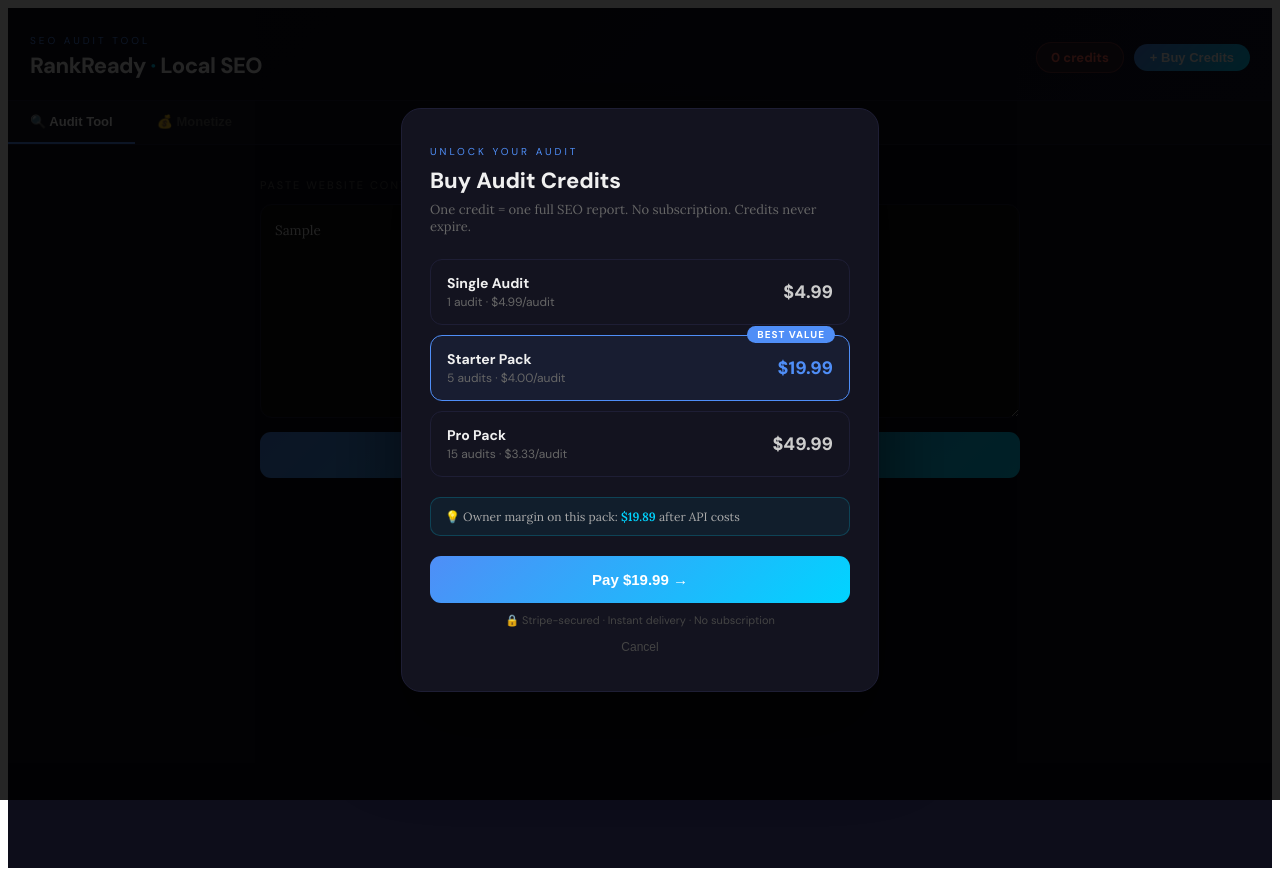
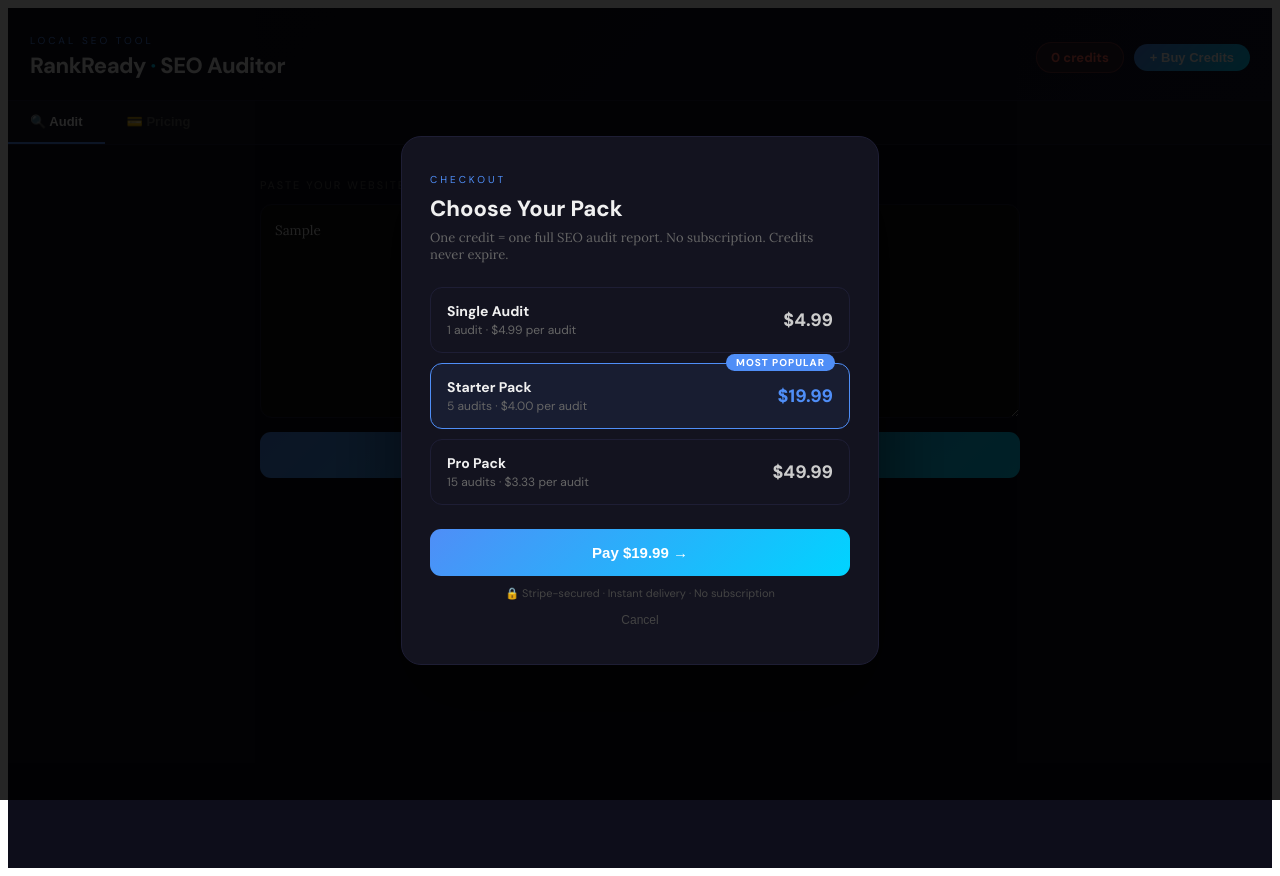
Before and after one commit to wnyseoaudits/SEOAudit, a React (Vite) app: page / in a window 1280 px wide. Both pictures are taken after typing "Sample" into the empty fields and a click on the button "+ Buy Credits". Built offline with nearby package versions, Linux system fonts and the light colour scheme.

Commit message:
Enhance pricing plans with descriptions and defaults
Updated pricing structure to include descriptions for each plan and modified the PurchaseModal to accept a default plan. Adjusted UI elements for better clarity and user experience.

```diff
--- a/src/App.jsx
+++ b/src/App.jsx
@@ -1,11 +1,10 @@
 import { useState, useEffect } from "react";
 
 const PRICING = {
-  single:  { audits: 1,  price: 4.99,  label: "Single Audit",  popular: false },
-  starter: { audits: 5,  price: 19.99, label: "Starter Pack",  popular: true  },
-  pro:     { audits: 15, price: 49.99, label: "Pro Pack",       popular: false },
+  single:  { audits: 1,  price: 4.99,  label: "Single Audit",  desc: "Try it out", popular: false },
+  starter: { audits: 5,  price: 19.99, label: "Starter Pack",  desc: "Most popular", popular: true  },
+  pro:     { audits: 15, price: 49.99, label: "Pro Pack",       desc: "Best value", popular: false },
 };
-const COST_PER_AUDIT_CENTS = 2;
 
 const BLUE = "#4f8ef7";
 const CYAN = "#00d4ff";
@@ -81,8 +80,8 @@
   );
 }
 
-function PurchaseModal({ onClose, onPurchase }) {
-  const [selected, setSelected] = useState("starter");
+function PurchaseModal({ onClose, onPurchase, defaultPlan }) {
+  const [selected, setSelected] = useState(defaultPlan || "starter");
   const [loading, setLoading] = useState(false);
   const [done, setDone] = useState(false);
 
@@ -97,7 +96,6 @@
   };
 
   const pkg = PRICING[selected];
-  const margin = (pkg.price - (pkg.audits * COST_PER_AUDIT_CENTS / 100)).toFixed(2);
 
   return (
     <div style={{
@@ -114,16 +112,16 @@
           <div style={{ textAlign:"center", padding:"20px 0" }}>
             <div style={{ fontSize:48, marginBottom:12 }}>✓</div>
             <div style={{ fontSize:20, fontWeight:700, color:CYAN }}>Credits Added!</div>
-            <div style={{ fontSize:13, color:"#666", marginTop:8 }}>Redirecting…</div>
+            <div style={{ fontSize:13, color:"#666", marginTop:8 }}>You're ready to audit.</div>
           </div>
         ) : (
           <>
-            <div style={{ fontSize:10, letterSpacing:3, color:BLUE, textTransform:"uppercase", marginBottom:8 }}>Unlock Your Audit</div>
-            <h2 style={{ margin:"0 0 6px", fontSize:22, fontWeight:800 }}>Buy Audit Credits</h2>
+            <div style={{ fontSize:10, letterSpacing:3, color:BLUE, textTransform:"uppercase", marginBottom:8 }}>Checkout</div>
+            <h2 style={{ margin:"0 0 6px", fontSize:22, fontWeight:800 }}>Choose Your Pack</h2>
             <p style={{ margin:"0 0 24px", fontSize:13, color:"#666", fontFamily:"'Lora',serif" }}>
-              One credit = one full SEO report. No subscription. Credits never expire.
+              One credit = one full SEO audit report. No subscription. Credits never expire.
             </p>
-            <div style={{ display:"flex", flexDirection:"column", gap:10, marginBottom:20 }}>
+            <div style={{ display:"flex", flexDirection:"column", gap:10, marginBottom:24 }}>
               {Object.entries(PRICING).map(([key, p]) => (
                 <div key={key} onClick={() => setSelected(key)} style={{
                   border:`1.5px solid ${selected===key ? BLUE : BORDER}`,
@@ -136,13 +134,13 @@
                       position:"absolute", top:-10, right:14,
                       background:BLUE, color:"#fff", fontSize:10,
                       padding:"2px 10px", borderRadius:20, letterSpacing:1, fontWeight:700
-                    }}>BEST VALUE</div>
+                    }}>MOST POPULAR</div>
                   )}
                   <div style={{ display:"flex", justifyContent:"space-between", alignItems:"center" }}>
                     <div>
                       <div style={{ fontWeight:700, fontSize:14 }}>{p.label}</div>
                       <div style={{ fontSize:12, color:"#666", marginTop:2 }}>
-                        {p.audits} audit{p.audits>1?"s":""} · ${(p.price/p.audits).toFixed(2)}/audit
+                        {p.audits} audit{p.audits>1?"s":""} · ${(p.price/p.audits).toFixed(2)} per audit
                       </div>
                     </div>
                     <div style={{ fontWeight:800, fontSize:18, color: selected===key ? BLUE : "#ccc" }}>
@@ -151,13 +149,6 @@
                   </div>
                 </div>
               ))}
-            </div>
-            <div style={{
-              background:"rgba(0,212,255,0.06)", border:`1px solid ${CYAN}33`,
-              borderRadius:10, padding:"11px 14px", marginBottom:20,
-              fontSize:12, color:"#aaa", fontFamily:"'Lora',serif"
-            }}>
-              💡 Owner margin on this pack: <strong style={{color:CYAN}}>${margin}</strong> after API costs
             </div>
             <button onClick={handleBuy} disabled={loading} style={{
               width:"100%", background:`linear-gradient(135deg,${BLUE},${CYAN})`,
@@ -187,6 +178,7 @@
   const [loading, setLoading] = useState(false);
   const [error, setError] = useState(null);
   const [showPaywall, setShowPaywall] = useState(false);
+  const [defaultPlan, setDefaultPlan] = useState("starter");
   const [tab, setTab] = useState("audit");
 
   useEffect(() => { setCreditsState(getCredits()); }, []);
@@ -219,6 +211,8 @@
   const grade = s => s>=85?"Excellent":s>=70?"Good":s>=55?"Fair":s>=40?"Poor":"Critical";
   const gColor = s => s>=75?CYAN:s>=50?"#f7c948":"#f75f4f";
 
+  const openCheckout = (plan) => { setDefaultPlan(plan); setShowPaywall(true); };
+
   return (
     <div style={{ minHeight:"100vh", background:DARK, color:"#f0f0f0", fontFamily:"'DM Sans',sans-serif", paddingBottom:60 }}>
       <link href="https://fonts.googleapis.com/css2?family=DM+Sans:wght@400;500;700;800&family=Lora:ital,wght@0,400;0,600;1,400&display=swap" rel="stylesheet"/>
@@ -230,9 +224,9 @@
         display:"flex", alignItems:"center", justifyContent:"space-between", flexWrap:"wrap", gap:12
       }}>
         <div>
-          <div style={{ fontSize:10, letterSpacing:3, color:BLUE, textTransform:"uppercase", marginBottom:4 }}>SEO Audit Tool</div>
+          <div style={{ fontSize:10, letterSpacing:3, color:BLUE, textTransform:"uppercase", marginBottom:4 }}>Local SEO Tool</div>
           <h1 style={{ margin:0, fontSize:22, fontWeight:800, letterSpacing:-0.5 }}>
-            RankReady <span style={{color:CYAN}}>·</span> Local SEO
+            RankReady <span style={{color:CYAN}}>·</span> SEO Auditor
           </h1>
         </div>
         <div style={{ display:"flex", alignItems:"center", gap:10 }}>
@@ -242,7 +236,7 @@
             borderRadius:20, padding:"6px 14px", fontSize:13, fontWeight:700,
             color:credits>0?CYAN:"#f75f4f"
           }}>{credits} credit{credits!==1?"s":""}</div>
-          <button onClick={()=>setShowPaywall(true)} style={{
+          <button onClick={()=>openCheckout("starter")} style={{
             background:`linear-gradient(135deg,${BLUE},${CYAN})`,
             border:"none", borderRadius:20, padding:"6px 16px",
             color:"#fff", fontSize:13, fontWeight:700, cursor:"pointer"
@@ -252,7 +246,7 @@
 
       {/* Tabs */}
       <div style={{ display:"flex", borderBottom:`1px solid ${BORDER}`, background:CARD }}>
-        {[["audit","🔍 Audit Tool"],["monetize","💰 Monetize"]].map(([key,label])=>(
+        {[["audit","🔍 Audit"],["pricing","💳 Pricing"]].map(([key,label])=>(
           <button key={key} onClick={()=>setTab(key)} style={{
             padding:"13px 22px", background:"none", border:"none",
             borderBottom:`2px solid ${tab===key?BLUE:"transparent"}`,
@@ -264,12 +258,15 @@
 
       <div style={{ maxWidth:760, margin:"0 auto", padding:"0 18px" }}>
 
+        {/* ── AUDIT TAB ── */}
         {tab==="audit" && (
           <>
             <div style={{ marginTop:28 }}>
-              <label style={{ fontSize:11, color:"#555", letterSpacing:2, textTransform:"uppercase" }}>Paste Website Content</label>
+              <label style={{ fontSize:11, color:"#555", letterSpacing:2, textTransform:"uppercase" }}>
+                Paste Your Website Content
+              </label>
               <textarea value={content} onChange={e=>setContent(e.target.value)}
-                placeholder="Paste homepage, service page, blog post, or about page here…"
+                placeholder="Paste your homepage, service page, blog post, or about page here…"
                 rows={8} style={{
                   display:"block", width:"100%", boxSizing:"border-box", marginTop:10,
                   background:"#111", border:`1px solid ${BORDER}`, borderRadius:12,
@@ -287,12 +284,12 @@
                 color:"#fff", fontSize:14, fontWeight:800,
                 cursor:loading?"not-allowed":"pointer", opacity:loading?0.7:1
               }}>
-                {loading?"Analyzing…":credits>0?`Run SEO Audit (uses 1 credit) →`:"Buy Credits to Audit →"}
+                {loading?"Analyzing your content…":credits>0?`Run SEO Audit — 1 Credit →`:"Buy Credits to Get Started →"}
               </button>
               {credits===0&&!loading&&(
                 <p style={{ textAlign:"center", fontSize:12, color:"#444", marginTop:10, fontFamily:"'Lora',serif" }}>
-                  <span onClick={()=>setShowPaywall(true)} style={{ color:BLUE, cursor:"pointer", textDecoration:"underline" }}>
-                    Get started from $4.99
+                  <span onClick={()=>setTab("pricing")} style={{ color:BLUE, cursor:"pointer", textDecoration:"underline" }}>
+                    View pricing — starting at $4.99
                   </span>
                 </p>
               )}
@@ -300,6 +297,7 @@
 
             {result && (
               <div style={{ marginTop:36 }}>
+                {/* Score */}
                 <div style={{
                   background:CARD, border:`1px solid ${BORDER}`, borderRadius:16,
                   padding:"26px 22px", display:"flex", gap:22, alignItems:"center",
@@ -323,11 +321,13 @@
                   </div>
                 </div>
 
+                {/* Bars */}
                 <div style={{ background:CARD, border:`1px solid ${BORDER}`, borderRadius:16, padding:"22px", marginBottom:16 }}>
                   <div style={{ fontSize:10, color:"#444", letterSpacing:2, textTransform:"uppercase", marginBottom:16 }}>Score Breakdown</div>
                   {Object.values(result.dimensions).map(d=><Bar key={d.label} label={d.label} score={d.score}/>)}
                 </div>
 
+                {/* Critical */}
                 {result.criticalIssues?.length>0&&(
                   <div style={{ background:"rgba(247,95,79,0.06)", border:"1px solid #f75f4f44", borderRadius:16, padding:"22px", marginBottom:16 }}>
                     <div style={{ fontSize:10, color:"#f75f4f", letterSpacing:2, textTransform:"uppercase", marginBottom:12 }}>⚠ Critical Issues</div>
@@ -335,6 +335,7 @@
                   </div>
                 )}
 
+                {/* Quick Wins + Strategic */}
                 <div style={{ display:"grid", gridTemplateColumns:"1fr 1fr", gap:14, marginBottom:16 }}>
                   <div style={{ background:CARD, border:`1px solid ${BORDER}`, borderRadius:16, padding:"22px" }}>
                     <div style={{ fontSize:10, color:CYAN, letterSpacing:2, textTransform:"uppercase", marginBottom:12 }}>✦ Quick Wins</div>
@@ -346,6 +347,7 @@
                   </div>
                 </div>
 
+                {/* Keywords */}
                 <div style={{ background:CARD, border:`1px solid ${BORDER}`, borderRadius:16, padding:"22px", marginBottom:16 }}>
                   <div style={{ fontSize:10, color:"#aaa", letterSpacing:2, textTransform:"uppercase", marginBottom:14 }}>🎯 Target Keywords</div>
                   <div style={{ display:"flex", flexWrap:"wrap", gap:8 }}>
@@ -364,102 +366,99 @@
           </>
         )}
 
-        {tab==="monetize" && (
+        {/* ── PRICING TAB ── */}
+        {tab==="pricing" && (
           <div style={{ marginTop:28 }}>
-            <div style={{ fontSize:10, color:BLUE, letterSpacing:3, textTransform:"uppercase", marginBottom:8 }}>Business Model</div>
-            <h2 style={{ margin:"0 0 6px", fontSize:22, fontWeight:800 }}>How to Monetize This</h2>
-            <p style={{ margin:"0 0 28px", fontSize:13, color:"#666", fontFamily:"'Lora',serif" }}>
-              You built it. Here's how to turn it into real revenue.
-            </p>
-
-            {/* Unit economics */}
-            <div style={{ background:CARD, border:`1px solid ${BORDER}`, borderRadius:16, padding:"24px", marginBottom:16 }}>
-              <div style={{ fontSize:10, color:CYAN, letterSpacing:2, textTransform:"uppercase", marginBottom:16 }}>Unit Economics (Per Pack Sold)</div>
-              <div style={{ display:"grid", gridTemplateColumns:"repeat(3,1fr)", gap:12 }}>
-                {Object.entries(PRICING).map(([key,pkg])=>{
-                  const cost = pkg.audits * COST_PER_AUDIT_CENTS / 100;
-                  const margin = pkg.price - cost;
-                  const pct = Math.round((margin/pkg.price)*100);
-                  return (
-                    <div key={key} style={{ background:G, borderRadius:12, padding:"18px 12px", textAlign:"center" }}>
-                      <div style={{ fontSize:11, color:"#555", marginBottom:7 }}>{pkg.label}</div>
-                      <div style={{ fontSize:20, fontWeight:800, color:CYAN }}>${pkg.price}</div>
-                      <div style={{ fontSize:11, color:"#444", margin:"5px 0" }}>API cost ~${cost.toFixed(2)}</div>
-                      <div style={{ fontSize:14, fontWeight:700, color:"#7af77a" }}>${margin.toFixed(2)} profit</div>
-                      <div style={{ fontSize:11, color:"#555", marginTop:3 }}>{pct}% gross margin</div>
-                    </div>
-                  );
-                })}
-              </div>
+            <div style={{ textAlign:"center", marginBottom:32 }}>
+              <div style={{ fontSize:10, color:BLUE, letterSpacing:3, textTransform:"uppercase", marginBottom:8 }}>Simple Pricing</div>
+              <h2 style={{ margin:"0 0 10px", fontSize:26, fontWeight:800 }}>Pay Per Audit. No Subscription.</h2>
+              <p style={{ margin:0, fontSize:14, color:"#666", fontFamily:"'Lora',serif" }}>
+                Buy a pack of credits and use them whenever you need. Credits never expire.
+              </p>
             </div>
 
-            {/* GTM */}
+            {/* Pricing cards */}
+            <div style={{ display:"grid", gridTemplateColumns:"repeat(auto-fit,minmax(200px,1fr))", gap:16, marginBottom:32 }}>
+              {Object.entries(PRICING).map(([key,pkg])=>(
+                <div key={key} style={{
+                  background: pkg.popular ? `linear-gradient(135deg,${G},#1e1e3a)` : CARD,
+                  border:`1.5px solid ${pkg.popular?BLUE:BORDER}`,
+                  borderRadius:16, padding:"28px 22px", position:"relative",
+                  textAlign:"center"
+                }}>
+                  {pkg.popular && (
+                    <div style={{
+                      position:"absolute", top:-12, left:"50%", transform:"translateX(-50%)",
+                      background:BLUE, color:"#fff", fontSize:10,
+                      padding:"3px 14px", borderRadius:20, letterSpacing:1, fontWeight:700,
+                      whiteSpace:"nowrap"
+                    }}>MOST POPULAR</div>
+                  )}
+                  <div style={{ fontSize:13, color:"#888", marginBottom:6 }}>{pkg.label}</div>
+                  <div style={{ fontSize:36, fontWeight:800, color:"#fff", lineHeight:1 }}>${pkg.price}</div>
+                  <div style={{ fontSize:12, color:"#555", margin:"6px 0 20px" }}>
+                    ${(pkg.price/pkg.audits).toFixed(2)} per audit
+                  </div>
+                  <div style={{ marginBottom:20 }}>
+                    {[
+                      `${pkg.audits} full audit report${pkg.audits>1?"s":""}`,
+                      "6-dimension score breakdown",
+                      "Quick wins + strategy",
+                      "Keyword recommendations",
+                      "Credits never expire",
+                    ].map((feature,i)=>(
+                      <div key={i} style={{ display:"flex", alignItems:"center", gap:8, marginBottom:8, textAlign:"left" }}>
+                        <span style={{ color:CYAN, fontSize:14 }}>✓</span>
+                        <span style={{ fontSize:12.5, color:"#aaa", fontFamily:"'Lora',serif" }}>{feature}</span>
+                      </div>
+                    ))}
+                  </div>
+                  <button onClick={()=>openCheckout(key)} style={{
+                    width:"100%",
+                    background: pkg.popular ? `linear-gradient(135deg,${BLUE},${CYAN})` : "transparent",
+                    border:`1.5px solid ${pkg.popular?BLUE:BORDER}`,
+                    borderRadius:10, padding:"12px",
+                    color: pkg.popular?"#fff":"#888",
+                    fontSize:13, fontWeight:700, cursor:"pointer"
+                  }}>
+                    Get Started →
+                  </button>
+                </div>
+              ))}
+            </div>
+
+            {/* What you get */}
             <div style={{ background:CARD, border:`1px solid ${BORDER}`, borderRadius:16, padding:"24px", marginBottom:16 }}>
-              <div style={{ fontSize:10, color:"#f7c948", letterSpacing:2, textTransform:"uppercase", marginBottom:16 }}>Go-To-Market Playbook</div>
+              <div style={{ fontSize:10, color:CYAN, letterSpacing:2, textTransform:"uppercase", marginBottom:18 }}>What Every Audit Includes</div>
               {[
-                ["🎯","Niche down first","List on Gumroad or Lemon Squeezy targeting landscapers, lawn care, and home services specifically. Niche audiences convert 3–5x faster than broad."],
-                ["📣","Facebook Groups","Groups like 'Lawn Care Business Owners' have 50K+ members. Post a free audit offer, collect emails, pitch the tool. Zero ad spend."],
-                ["🤝","Web designer affiliates","Partner with designers who build sites for small biz owners — offer 30% per sale. They pitch it, you split the margin."],
-                ["📦","Done-for-you tier","Charge $29–49 for a 'managed audit' — you run the tool + write a 1-page action plan. High perceived value, low extra work."],
-                ["🔁","Subscription upsell","After first purchase, offer 4 audits/month for $24.99/mo. Monthly recurring = the real prize."],
+                ["📊","Overall SEO Score","A single 0–100 score so you know exactly where you stand against competitors."],
+                ["🔬","6-Dimension Breakdown","Scored across Local SEO, Keywords, Content Quality, On-Page Structure, Competitive Edge, and Conversion Readiness."],
+                ["⚡","Quick Wins","3 fixes you can make today that will move the needle fast."],
+                ["🗺","Strategic Recommendations","3 longer-term moves for sustained ranking growth."],
+                ["🎯","Keyword Targets","5 high-value keywords you should be targeting right now."],
+                ["📈","Traffic Estimate","Projected organic traffic improvement if you implement the recommendations."],
               ].map(([icon,title,body],i)=>(
-                <div key={i} style={{ display:"flex", gap:14, marginBottom:18, paddingBottom:18, borderBottom:i<4?`1px solid ${BORDER}`:"none" }}>
-                  <div style={{ fontSize:22, flexShrink:0, marginTop:1 }}>{icon}</div>
+                <div key={i} style={{ display:"flex", gap:14, marginBottom:i<5?18:0, paddingBottom:i<5?18:0, borderBottom:i<5?`1px solid ${BORDER}`:"none" }}>
+                  <div style={{ fontSize:20, flexShrink:0, marginTop:2 }}>{icon}</div>
                   <div>
-                    <div style={{ fontWeight:700, fontSize:14, marginBottom:4 }}>{title}</div>
+                    <div style={{ fontWeight:700, fontSize:14, marginBottom:3 }}>{title}</div>
                     <div style={{ fontSize:13, color:"#777", fontFamily:"'Lora',serif", lineHeight:1.6 }}>{body}</div>
                   </div>
                 </div>
               ))}
             </div>
 
-            {/* Projections */}
-            <div style={{ background:CARD, border:`1px solid ${BORDER}`, borderRadius:16, padding:"24px", marginBottom:16 }}>
-              <div style={{ fontSize:10, color:"#7af77a", letterSpacing:2, textTransform:"uppercase", marginBottom:16 }}>Revenue Projections</div>
-              <div style={{ overflowX:"auto" }}>
-                <table style={{ width:"100%", borderCollapse:"collapse", fontSize:13 }}>
-                  <thead>
-                    <tr style={{ color:"#555", fontSize:11, textTransform:"uppercase", letterSpacing:1 }}>
-                      {["Scenario","Packs/Mo","Avg Pack","Revenue","Profit"].map(h=>(
-                        <th key={h} style={{ textAlign:"left", padding:"8px 10px", borderBottom:`1px solid ${BORDER}` }}>{h}</th>
-                      ))}
-                    </tr>
-                  </thead>
-                  <tbody>
-                    {[
-                      ["Side hustle","10","Starter $19.99","~$200","~$196"],
-                      ["Part-time","50","Starter $19.99","~$1,000","~$980"],
-                      ["Scaled","200","Pro $49.99","~$10,000","~$9,700"],
-                    ].map(([s,m,a,r,p],i)=>(
-                      <tr key={i} style={{ borderBottom:`1px solid ${BORDER}22` }}>
-                        <td style={{ padding:"11px 10px", fontWeight:700 }}>{s}</td>
-                        <td style={{ padding:"11px 10px", color:"#888" }}>{m}</td>
-                        <td style={{ padding:"11px 10px", color:"#888" }}>{a}</td>
-                        <td style={{ padding:"11px 10px", color:CYAN, fontWeight:700 }}>{r}</td>
-                        <td style={{ padding:"11px 10px", color:"#7af77a", fontWeight:700 }}>{p}</td>
-                      </tr>
-                    ))}
-                  </tbody>
-                </table>
-              </div>
-              <div style={{ marginTop:12, fontSize:11, color:"#444", fontFamily:"'Lora',serif" }}>
-                * After API costs (~$0.02/audit). Stripe fees (~2.9% + $0.30/transaction) not included.
-              </div>
-            </div>
-
-            {/* Tech stack */}
+            {/* FAQ */}
             <div style={{ background:CARD, border:`1px solid ${BORDER}`, borderRadius:16, padding:"24px" }}>
-              <div style={{ fontSize:10, color:"#aaa", letterSpacing:2, textTransform:"uppercase", marginBottom:16 }}>Ship It: Tech Stack</div>
+              <div style={{ fontSize:10, color:"#aaa", letterSpacing:2, textTransform:"uppercase", marginBottom:18 }}>FAQ</div>
               {[
-                ["Frontend","This React app — deploy free on Vercel or Netlify in 5 minutes"],
-                ["Payments","Stripe Checkout — 15 min to integrate, handles tax, receipts, refunds"],
-                ["Credits","Stripe webhook → Supabase credits table → app reads on load"],
-                ["Auth","Clerk.dev free tier — Google or email login in under an hour"],
-                ["Domain","Namecheap ~$10/yr — e.g. rankready.io or localseoaudit.com"],
-              ].map(([label,detail],i)=>(
-                <div key={i} style={{ display:"flex", gap:14, marginBottom:12, alignItems:"flex-start" }}>
-                  <div style={{ background:`${BLUE}22`, border:`1px solid ${BLUE}44`, borderRadius:6, padding:"4px 10px", fontSize:11, color:BLUE, fontWeight:700, flexShrink:0, marginTop:1 }}>{label}</div>
-                  <div style={{ fontSize:13, color:"#888", fontFamily:"'Lora',serif", lineHeight:1.6 }}>{detail}</div>
+                ["Do credits expire?","No — credits never expire. Buy now, use whenever."],
+                ["What kind of content can I audit?","Any website text — homepages, service pages, blog posts, about pages, location pages."],
+                ["What industries does this work for?","Any local service business — landscaping, lawn care, HVAC, plumbing, roofing, cleaning, and more."],
+              ].map(([q,a],i)=>(
+                <div key={i} style={{ marginBottom:i<2?18:0, paddingBottom:i<2?18:0, borderBottom:i<2?`1px solid ${BORDER}`:"none" }}>
+                  <div style={{ fontWeight:700, fontSize:14, marginBottom:5 }}>{q}</div>
+                  <div style={{ fontSize:13, color:"#777", fontFamily:"'Lora',serif", lineHeight:1.6 }}>{a}</div>
                 </div>
               ))}
             </div>
@@ -469,6 +468,7 @@
 
       {showPaywall && (
         <PurchaseModal
+          defaultPlan={defaultPlan}
           onClose={()=>setShowPaywall(false)}
           onPurchase={()=>setCreditsState(getCredits())}
         />
```
